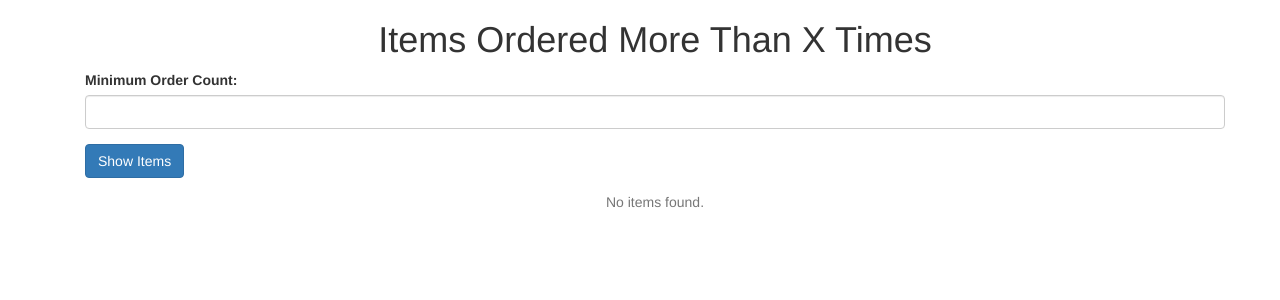
After one commit to husseinbb/flask_project, a Flask app: page /items_ordered_more_than in a window 1280 px wide. The commit adds this page. Shown: the top 300 px of the page. Run offline with Flask 3, Linux system fonts and the light colour scheme; some libraries are stand-ins or nearby versions.

Commit message:
impelement item orderd more than x

```diff
--- a/app.py
+++ b/app.py
@@ -135,12 +135,21 @@ def edit_order(order_id):
 
 @app.route('/orders/<int:order_id>/delete', methods=['POST'])
 def delete_order(order_id):
-    order = Order.query.get(order_id)
-    if not order:
-        return "Order not found", 404
 
-    db.session.delete(order)
-    db.session.commit()
+    try:
+        with db.session.begin():
+            order = Order.query.get(order_id)
+            if not order:
+                return "Order not found", 404
+
+            order_item = OrderItem.query.get(order_id)
+            db.session.delete(order_item)
+            db.session.delete(order)
+            db.session.commit()
+    except Exception as e:
+        db.session.rollback()
+        return(f"Error occurred: {str(e)}")
+
     return redirect(url_for('get_orders'))
 
 @app.route('/orders/add', methods=['GET', 'POST'])
@@ -148,18 +157,41 @@ def add_order():
     if request.method == 'POST':
         date = request.form['date']
         customer_id = request.form['customer_id']
+        item_id = request.form['item_id']
 
-        new_order = Order(date=date, customer_id=customer_id)
-        db.session.add(new_order)
-        db.session.commit()
+        try:
+            with db.session.begin():
+                new_order = Order(date=date, customer_id=customer_id)
+                db.session.add(new_order)
+                db.session.flush()
 
-        return redirect(url_for('get_orders'))
+                new_order_item = OrderItem(order_id=new_order.id, item_id=item_id)
+                db.session.add(new_order_item)
+                db.session.commit()
+                return redirect(url_for('get_orders'))
+        except Exception as e:
+            db.session.rollback()
+            return(f"Error occurred: {str(e)}")
 
     customers = Customer.query.all()
-    if not customers:
-        return "Must be at least one customer to be able to create an order", 404
+    items = Item.query.all()
+    if not items or not customers:
+            return "Must be at least one item to be able to create an order", 404
 
-    return render_template('order/add_order.html', customers=customers)
+    return render_template('order/add_order.html', customers=customers, items=items)
+
+
+@app.route('/items_ordered_more_than', methods=['GET'])
+def items_ordered_more_than():
+    count = request.args.get('count', type=int, default=0)
+
+    ordered_items = db.session.query(Item.id, Item.name, db.func.count(OrderItem.item_id).label('order_count')) \
+        .join(OrderItem, Item.id == OrderItem.item_id) \
+        .group_by(Item.id, Item.name) \
+        .having(db.func.count(OrderItem.item_id) >= count) \
+        .all()
+
+    return render_template('items_ordered_more_than.html', items=ordered_items)
 
 if (__name__ == '__main__'):
     app.run()
--- a/models/order_item.py
+++ b/models/order_item.py
@@ -2,7 +2,7 @@ from models.database import db
 
 class OrderItem(db.Model):
     order_id = db.Column(db.Integer, db.ForeignKey('order.id'), primary_key=True)
-    item_id = db.Column(db.Integer, db.ForeignKey('item.id'), nullable=False, unique=True)
+    item_id = db.Column(db.Integer, db.ForeignKey('item.id'), nullable=False)
 
     order = db.relationship('Order', back_populates='item', uselist=False)
 
--- /dev/null
+++ b/templates/items_ordered_more_than.html
@@ -0,0 +1,43 @@
+{% extends 'base.html' %}
+
+{% block title %}Items Ordered{% endblock %}
+
+{% block content %}
+
+    <div class="container mt-4">
+        <h1 class="text-center">Items Ordered More Than X Times</h1>
+        <form class="d-flex justify-content-center mt-3">
+            <div class="form-group">
+                <label for="threshold">Minimum Order Count:</label>
+                <input type="number" class="form-control" id="threshold" name="count" min="1" required>
+            </div>
+            <button type="submit" class="btn btn-primary ml-2">Show Items</button>
+        </form>
+
+        <div class="mt-4">
+            {% if items %}
+                <table class="table table-hover">
+                    <thead>
+                        <tr>
+                            <th>Item ID</th>
+                            <th>Item Name</th>
+                            <th>Order Count</th>
+                        </tr>
+                    </thead>
+                    <tbody>
+                        {% for item in items %}
+                            <tr>
+                                <td>{{ item.id }}</td>
+                                <td>{{ item.name }}</td>
+                                <td>{{ item.order_count }}</td>
+                            </tr>
+                        {% endfor %}
+                    </tbody>
+                </table>
+            {% else %}
+                <p class="text-center text-muted">No items found.</p>
+            {% endif %}
+        </div>
+    </div>
+
+{% endblock %}
```
Also changed, not shown: templates/order/add_order.html (+8 -0 lines).
